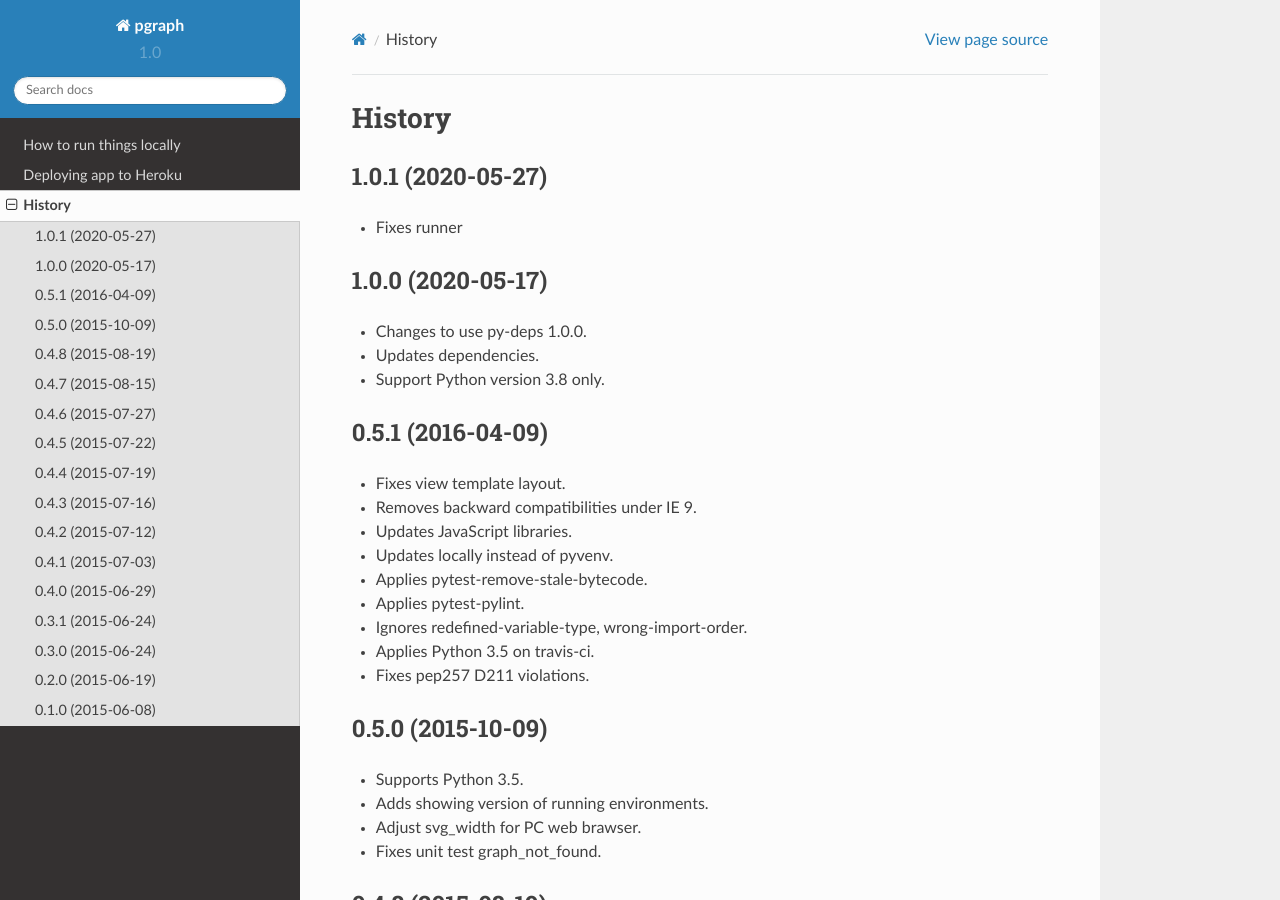
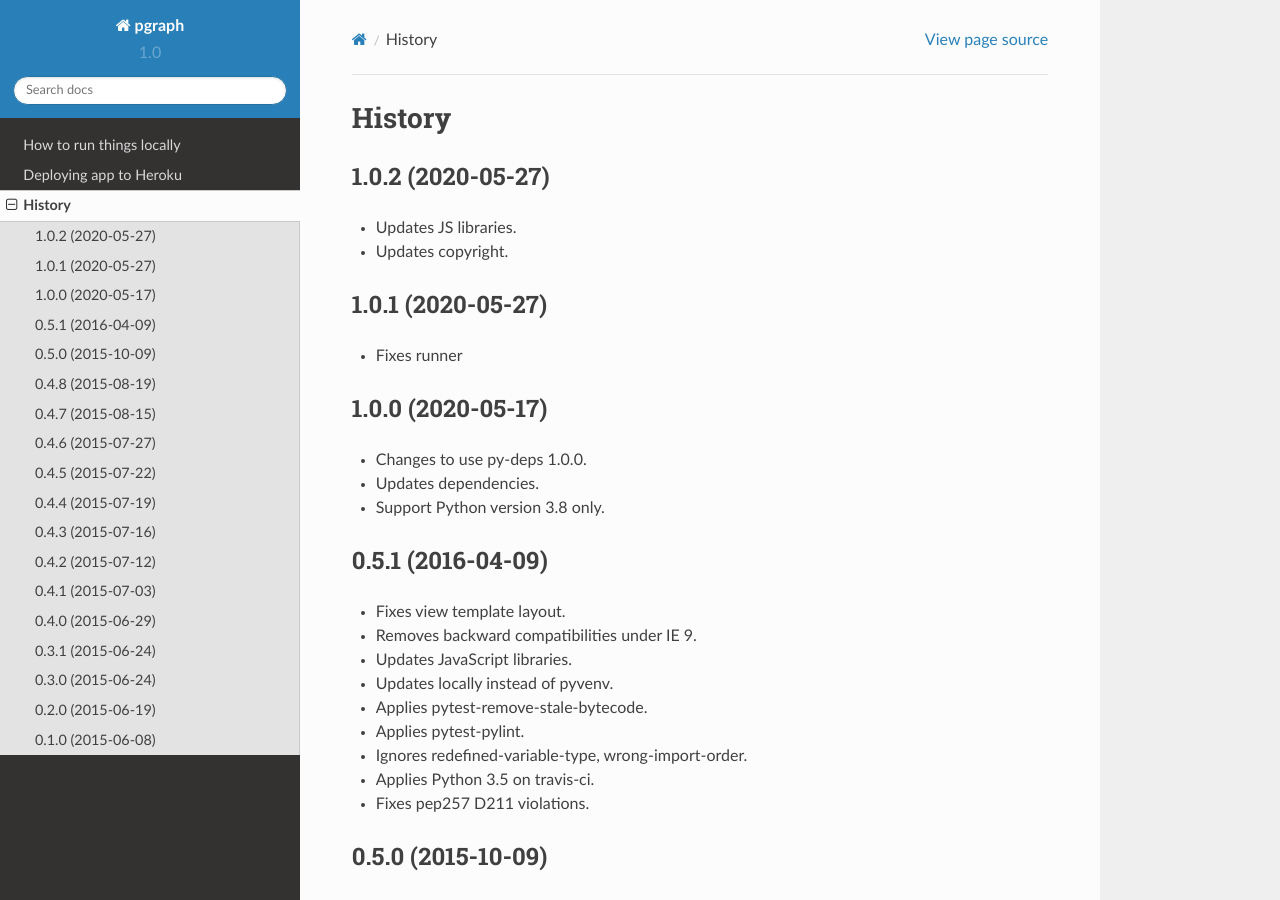
Before and after one commit to mkouhei/pgraph, a Sphinx documentation site: the page built from docs/source/HISTORY.rst, in a window 1280 px wide and 900 px high. Built offline with Sphinx 7.4.7 and the Read the Docs theme 2.0.0, drawn with Linux system fonts in a browser that asks for light colours.

Commit message:
Bumps patch version.
Signed-off-by: Kouhei Maeda <mkouhei@palmtb.net>

```diff
--- a/docs/source/HISTORY.rst
+++ b/docs/source/HISTORY.rst
@@ -1,5 +1,11 @@
 History
 =======
+
+1.0.2 (2020-05-27)
+------------------
+
+* Updates JS libraries.
+* Updates copyright.
 
 1.0.1 (2020-05-27)
 ------------------
--- a/docs/source/conf.py
+++ b/docs/source/conf.py
@@ -58,7 +58,7 @@ copyright = '2015-2020, Kouhei Maeda <mkouhei@palmtb.net>'
 # The short X.Y version.
 version = '1.0'
 # The full version, including alpha/beta/rc tags.
-release = '1.0.1'
+release = '1.0.2'
 
 # The language for content autogenerated by Sphinx. Refer to documentation
 # for a list of supported languages.
--- a/pgraph/__init__.py
+++ b/pgraph/__init__.py
@@ -4,6 +4,6 @@
 __project__ = 'pgraph'
 __author__ = 'Kouhei Maeda'
 __email__ = 'mkouhei@palmtb.net'
-__version__ = '1.0.1'
+__version__ = '1.0.2'
 __repo__ = 'https://github.com/mkouhei/pgraph'
 READTHEDOCS = 'https://pgraph.readthedocs.org'
```
